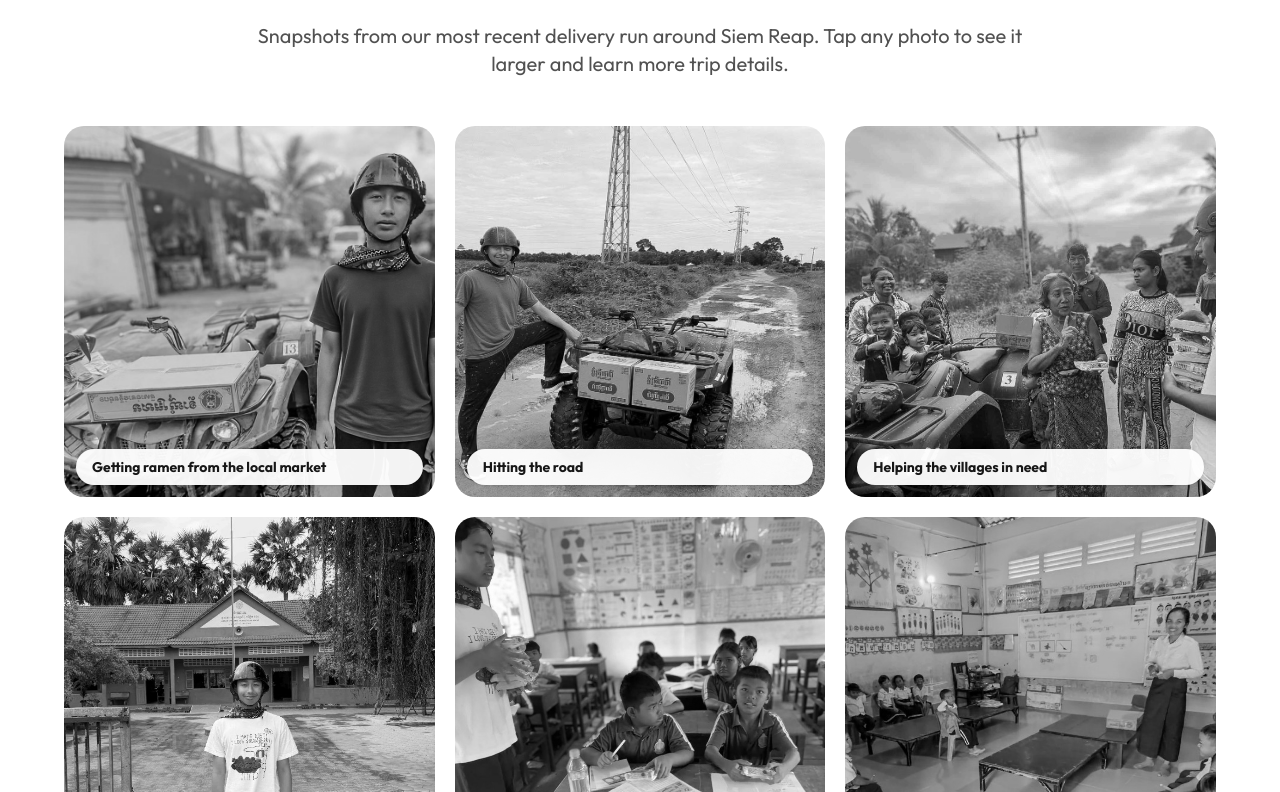
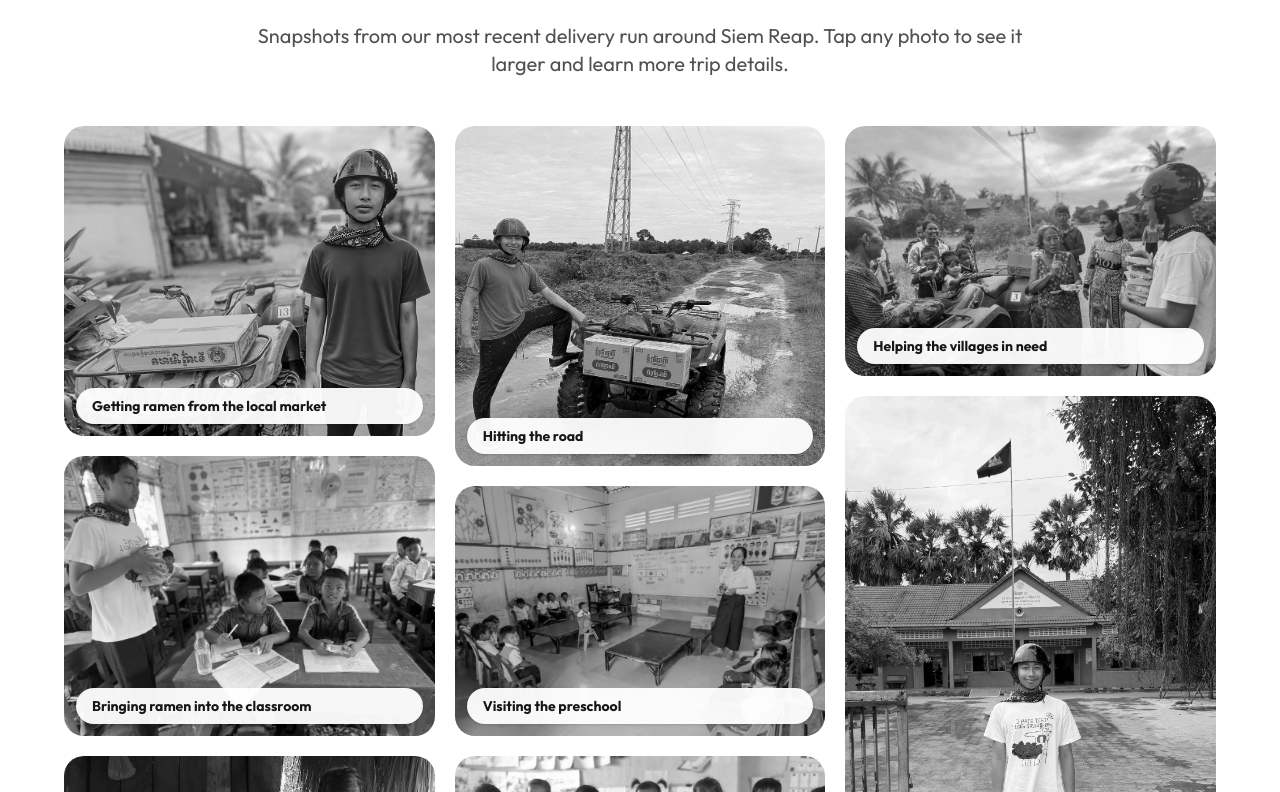
Before and after one commit to iampiotr/ramenrun, a React (Vite) app: page / in a window 1280 px wide. Shown: the part 4968-5760 px from the top of the page. Built offline with nearby package versions, Linux system fonts and the light colour scheme.

Commit message:
Pack the trip photos into a masonry layout with their real proportions.

```diff
--- a/src/components/Gallery.tsx
+++ b/src/components/Gallery.tsx
@@ -1,4 +1,4 @@
-import { useState } from 'react'
+import { useEffect, useRef, useState } from 'react'
 import Lightbox from 'yet-another-react-lightbox'
 import Captions from 'yet-another-react-lightbox/plugins/captions'
 import 'yet-another-react-lightbox/plugins/captions.css'
@@ -7,8 +7,35 @@ import 'yet-another-react-lightbox/styles.css'
 import { Section, SectionHeading } from './Section'
 import { gallery } from '../content'
 
+const ROW = 10
+const GAP = 20
+
+function rowSpan(width: number, height: number, columnWidth: number) {
+  const contentHeight = columnWidth * (height / width)
+  return Math.max(1, Math.ceil((contentHeight + GAP) / (ROW + GAP)))
+}
+
 export function Gallery() {
   const [index, setIndex] = useState(-1)
+  const listRef = useRef<HTMLUListElement>(null)
+  const [columnWidth, setColumnWidth] = useState(280)
+
+  useEffect(() => {
+    const list = listRef.current
+    if (!list) return
+
+    const measure = () => {
+      const item = list.querySelector('li')
+      if (!item) return
+      const next = item.getBoundingClientRect().width
+      if (next > 0) setColumnWidth(next)
+    }
+
+    measure()
+    const observer = new ResizeObserver(measure)
+    observer.observe(list)
+    return () => observer.disconnect()
+  }, [])
 
   return (
     <Section id="gallery">
@@ -19,13 +46,17 @@ export function Gallery() {
         align="center"
       />
 
-      <ul className="grid grid-cols-2 gap-5 lg:grid-cols-3">
+      <ul
+        ref={listRef}
+        className="grid grid-cols-2 gap-5 lg:grid-cols-3"
+        style={{ gridAutoRows: ROW }}
+      >
         {gallery.photos.map((photo, i) => (
-          <li key={photo.src}>
+          <li key={photo.src} style={{ gridRowEnd: `span ${rowSpan(photo.width, photo.height, columnWidth)}` }}>
             <button
               type="button"
               onClick={() => setIndex(i)}
-              className="group relative block w-full overflow-hidden rounded-card focus-visible:outline-4 focus-visible:outline-offset-2 focus-visible:outline-brand"
+              className="group relative block h-full w-full overflow-hidden rounded-card focus-visible:outline-4 focus-visible:outline-offset-2 focus-visible:outline-brand"
               aria-label={`Open photo: ${photo.caption}`}
             >
               <img
@@ -34,7 +65,7 @@ export function Gallery() {
                 width={photo.width}
                 height={photo.height}
                 loading="lazy"
-                className="aspect-square w-full object-cover grayscale transition duration-500 group-hover:scale-105 group-hover:grayscale-0 group-focus-visible:grayscale-0"
+                className="h-full w-full object-cover grayscale transition duration-500 group-hover:scale-105 group-hover:grayscale-0 group-focus-visible:grayscale-0"
               />
               <span className="absolute inset-x-3 bottom-3 hidden rounded-full bg-white/95 px-4 py-2 text-left text-sm font-bold text-ink shadow md:block">
                 {photo.caption}
```
